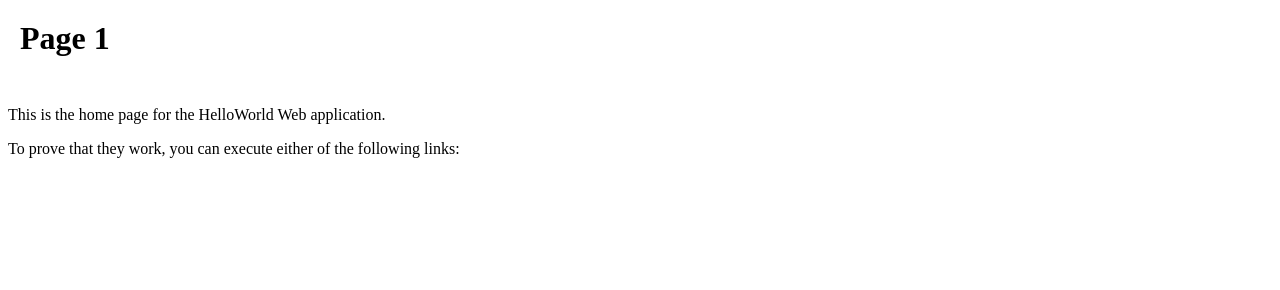
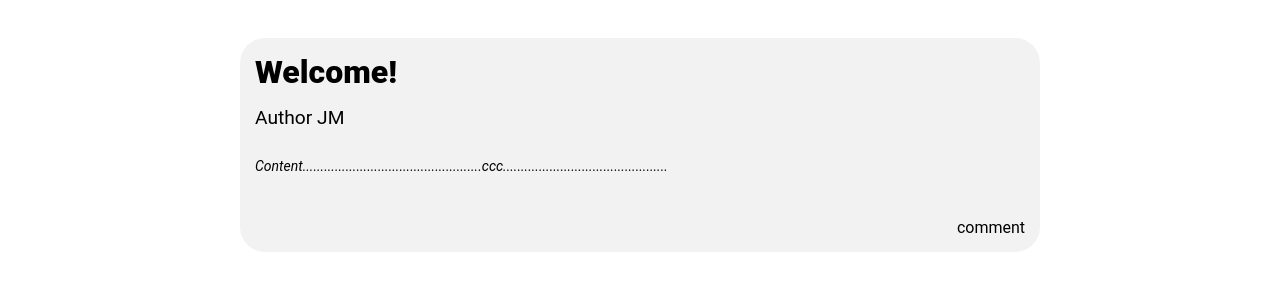
Before and after one commit to JM00oo/web-demo, a plain HTML site: page template/post.html in a window 1280 px wide. Drawn offline with Linux system fonts and the light colour scheme.

Commit message:
post html and css

```diff
--- a/template/post.html
+++ b/template/post.html
@@ -1,18 +1,107 @@
 <html>
   <head>
-    <title>Page 1</title>
+    <style>
+      body {
+        background: #fff; /* fallback for old browsers */
+        /* background: -webkit-linear-gradient(right, #42a1f4, #8DC26F);
+        background: -moz-linear-gradient(right, #42a1f4, #8DC26F);
+        background: -o-linear-gradient(right, #42a1f4, #8DC26F);
+        background: linear-gradient(to left, #42a1f4, #8DC26F); */
+        font-family: "Roboto", sans-serif;
+        -webkit-font-smoothing: antialiased;
+        -moz-osx-font-smoothing: grayscale;
+      }
+      .post {
+        border: 2px;
+        box-sizing: border-box;
+        border-radius: 25px;
+        background: #f2f2f2;
+      }
+
+      a {
+        color: black;
+      }
+      .outer {
+        width: 100%;
+        text-align: center;
+        padding: 30px;
+        box-sizing: border-box;
+      }
+      .frame {
+        max-width: 800px;
+        width: 100%;
+        text-align: center;
+        margin: 0 auto;
+      }
+      .row {
+        width: 100%;
+        margin: 0 auto;
+        text-align: left;
+        /* padding: 0 15px; */
+      }
+      .block {
+        width: 40%;
+        /*float: left;*/
+        margin: 0 auto;
+        padding: 15 15 0 15px;
+        display: inline-block;
+        zoom: 1;
+      }
+      .post .comment {
+        text-align: right;
+        /* width:100%; */
+        padding: 15px;
+        margin: 0 auto;
+      }
+      .title {
+        font-weight: 900;
+        text-align: left;
+        padding: 15px;
+        font-size: 200%;
+      }
+      .author{
+        font-family: "Roboto", sans-serif;
+        text-align: left;
+        padding: 0 15px;
+        font-size: 120%;
+      }
+      .content {
+        font-family: "Roboto", sans-serif;
+        outline: 0;
+        background: #f2f2f2;
+        width: 100%;
+        border: 0;
+        margin: 0 auto;
+        padding: 15px;
+        box-sizing: border-box;
+        font-size: 14px;
+        border-radius: 25px;
+        text-align: left;
+        word-wrap: break-word;
+        font-style: italic
+      }
+
+    </style>
+    <script>
+    function clickComment (){
+      console.info('comment!')
+    }
+    </script>
   </head>
-  <body bgcolor=white>
+  <body>
+      <div class="outer">
+        <div class="frame">
+          <div class="post">
+            <!-- <div class="row"> -->
+              <div class="title"> Welcome! </div>
+              <div class="author">Author JM</div>
+              <div class=content>
+                <p> Content..................................................ccc..............................................
+              </div>
+              <div class="comment"> <a onclick=clickComment()>comment </a></div>
 
-    <table border="0" cellpadding="10">
-      <tr>
-        <td>
-          <h1>Page 1</h1>
-        </td>
-      </tr>
-    </table>
-
-    <p>This is the home page for the HelloWorld Web application. </p>
-    <p>To prove that they work, you can execute either of the following links:
-  </body>
+          </div>
+        </div>
+      </div>
+    </body>
 </html>
```
Also changed, not shown: 1 other file.
